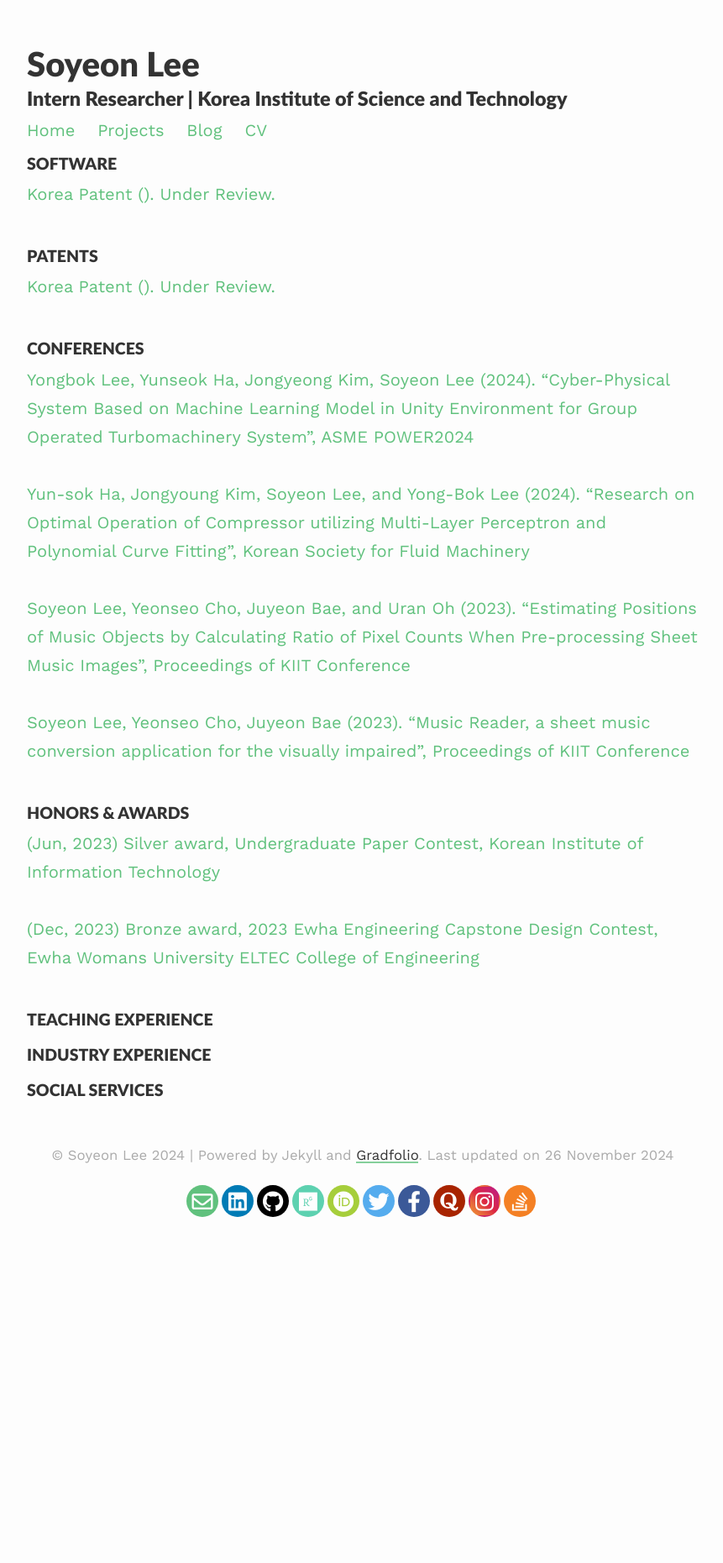
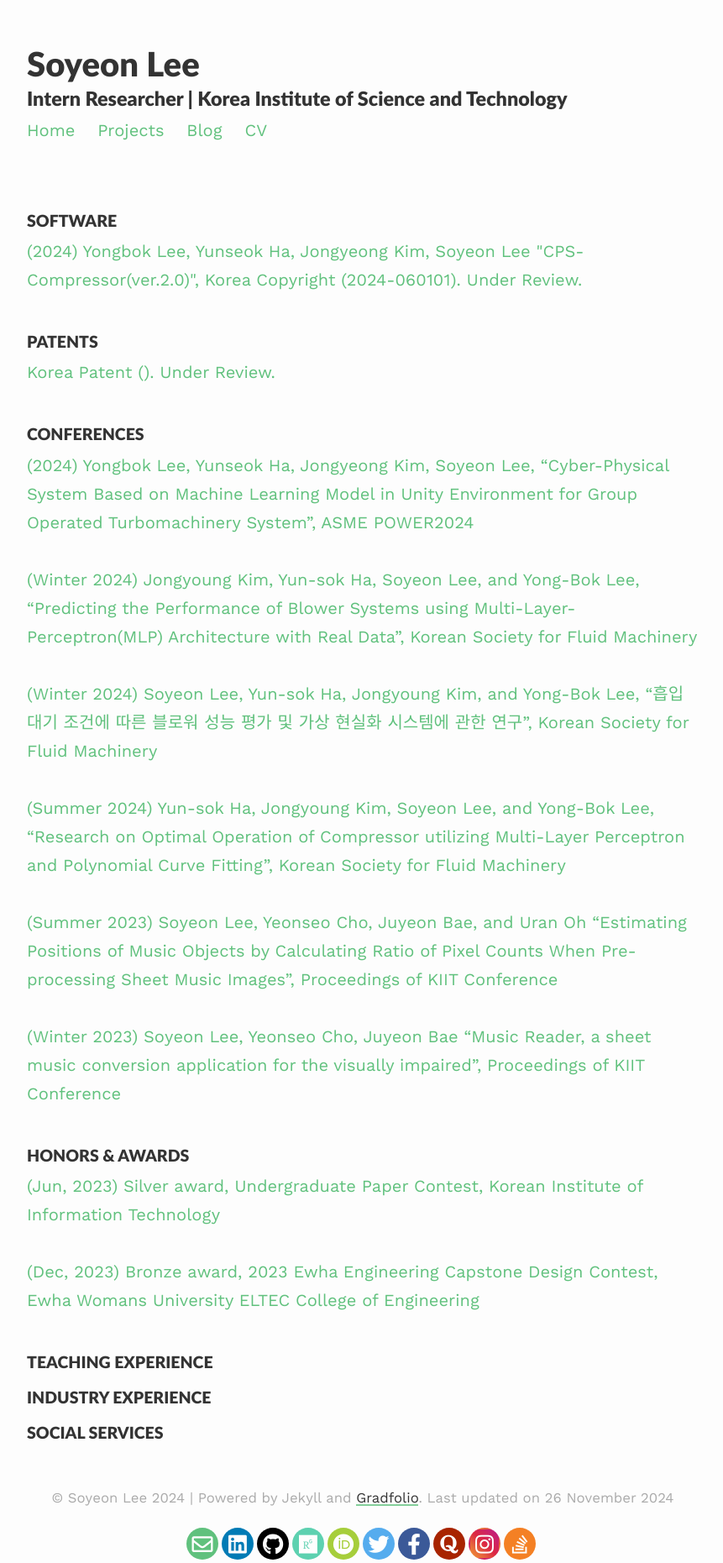
Before and after one commit to soysilver/soysilvery, a Jekyll site: the page built from exarchive.html, in a window 1280 px wide. Shown: the whole page at 84% size, without its empty margins (208-1069 px from the left). Built offline with Jekyll 4.4.1, drawn with Linux system fonts in a browser that asks for light colours; nearby versions of some CDN libraries; before the commit the page ends 1453 px from its top, so only the background shows below that.

Commit message:
Update exarchive.html

```diff
--- a/exarchive.html
+++ b/exarchive.html
@@ -5,20 +5,23 @@ title: Archive
 ---
 
 <div>
+	<br/><br>
 	<h3><small>SOFTWARE</small></h3>
-    	<a>Korea Patent (). Under Review.</a><br/><br>
+    	<a>(2024) Yongbok Lee, Yunseok Ha, Jongyeong Kim, Soyeon Lee "CPS-Compressor(ver.2.0)", Korea Copyright (2024-060101). Under Review.</a><br/><br>
 
 	<h3><small>PATENTS</small></h3>
 	<a>Korea Patent (). Under Review.</a><br/><br>
 
 	<h3><small>CONFERENCES</small></h3>
-	<a href="https://event.asme.org/Events/media/library/resources/power/Power-2024-Final-Program.pdf">Yongbok Lee, Yunseok Ha, Jongyeong Kim, Soyeon Lee (2024). “Cyber-Physical System Based on Machine Learning Model in Unity Environment for
+	<a href="https://event.asme.org/Events/media/library/resources/power/Power-2024-Final-Program.pdf">(2024) Yongbok Lee, Yunseok Ha, Jongyeong Kim, Soyeon Lee, “Cyber-Physical System Based on Machine Learning Model in Unity Environment for
 Group Operated Turbomachinery System”, ASME POWER2024</a><br/><br>
-	<a href="">Yun-sok Ha, Jongyoung Kim, Soyeon Lee, and Yong-Bok Lee (2024). “Research on Optimal Operation of Compressor utilizing Multi-Layer Perceptron and Polynomial Curve Fitting”, Korean Society for Fluid Machinery</a><br/><br>
+	<a href="">(Winter 2024) Jongyoung Kim, Yun-sok Ha, Soyeon Lee, and Yong-Bok Lee, “Predicting the Performance of Blower Systems using Multi-Layer-Perceptron(MLP) Architecture with Real Data”, Korean Society for Fluid Machinery</a><br/><br>
+	<a href="">(Winter 2024) Soyeon Lee, Yun-sok Ha, Jongyoung Kim, and Yong-Bok Lee, “흡입 대기 조건에 따른 블로워 성능 평가 및 가상 현실화 시스템에 관한 연구”, Korean Society for Fluid Machinery</a><br/><br>
+	<a href="">(Summer 2024) Yun-sok Ha, Jongyoung Kim, Soyeon Lee, and Yong-Bok Lee, “Research on Optimal Operation of Compressor utilizing Multi-Layer Perceptron and Polynomial Curve Fitting”, Korean Society for Fluid Machinery</a><br/><br>
 
-	<a href="https://www.dbpia.co.kr/journal/articleDetail?nodeId=NODE11485493">Soyeon Lee, Yeonseo Cho, Juyeon Bae, and Uran Oh (2023). “Estimating Positions of Music Objects by
+	<a href="https://www.dbpia.co.kr/journal/articleDetail?nodeId=NODE11485493">(Summer 2023) Soyeon Lee, Yeonseo Cho, Juyeon Bae, and Uran Oh “Estimating Positions of Music Objects by
 Calculating Ratio of Pixel Counts When Pre-processing Sheet Music Images”, Proceedings of KIIT Conference</a><br/><br>
-	<a href="https://www.dbpia.co.kr/journal/articleDetail?nodeId=NODE11652200">Soyeon Lee, Yeonseo Cho, Juyeon Bae (2023). “Music Reader, a sheet music conversion application for the visually impaired”, Proceedings of KIIT Conference</a><br/><br>
+	<a href="https://www.dbpia.co.kr/journal/articleDetail?nodeId=NODE11652200">(Winter 2023) Soyeon Lee, Yeonseo Cho, Juyeon Bae “Music Reader, a sheet music conversion application for the visually impaired”, Proceedings of KIIT Conference</a><br/><br>
 
 
 	<h3><small>HONORS & AWARDS</small></h3>
```
